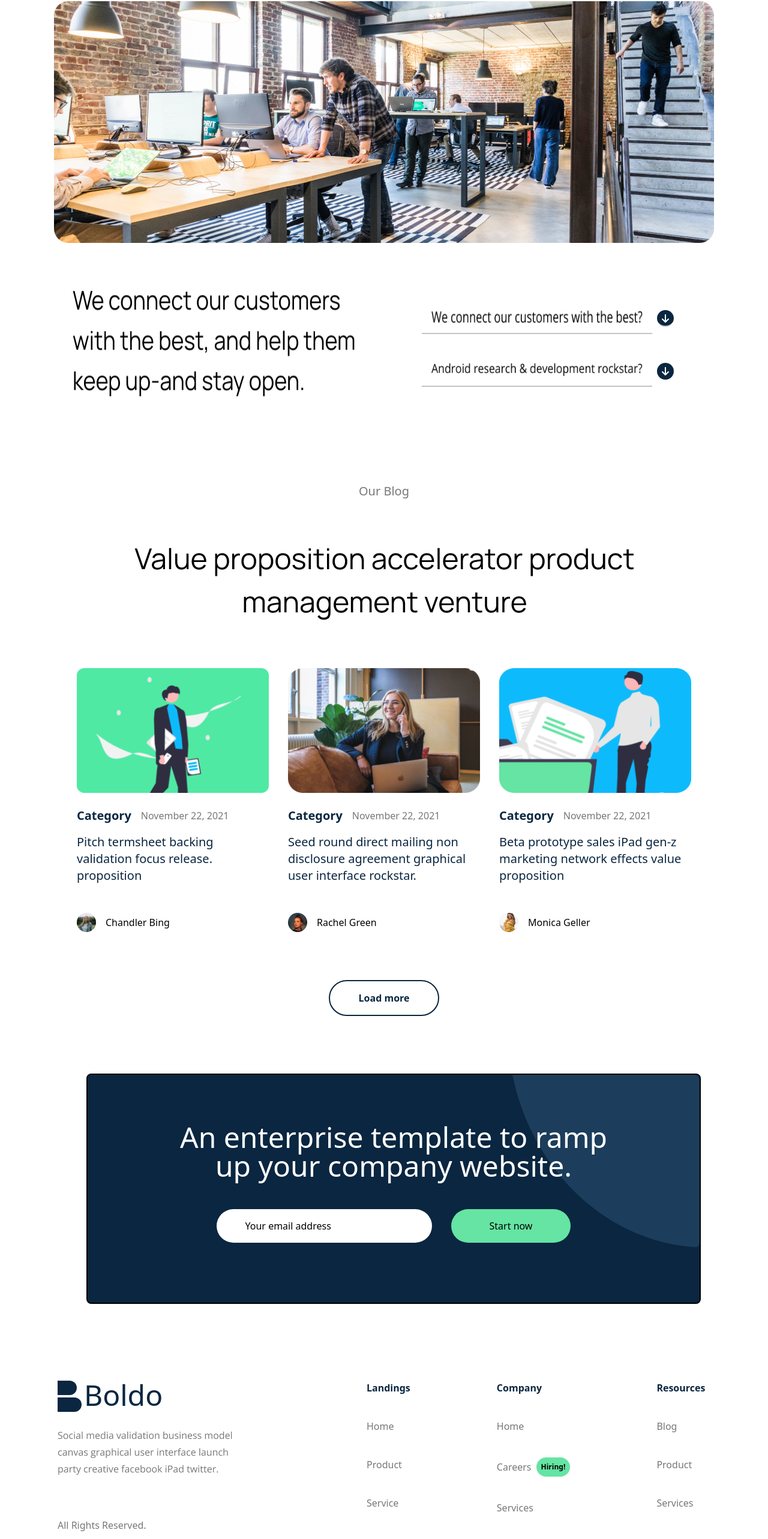
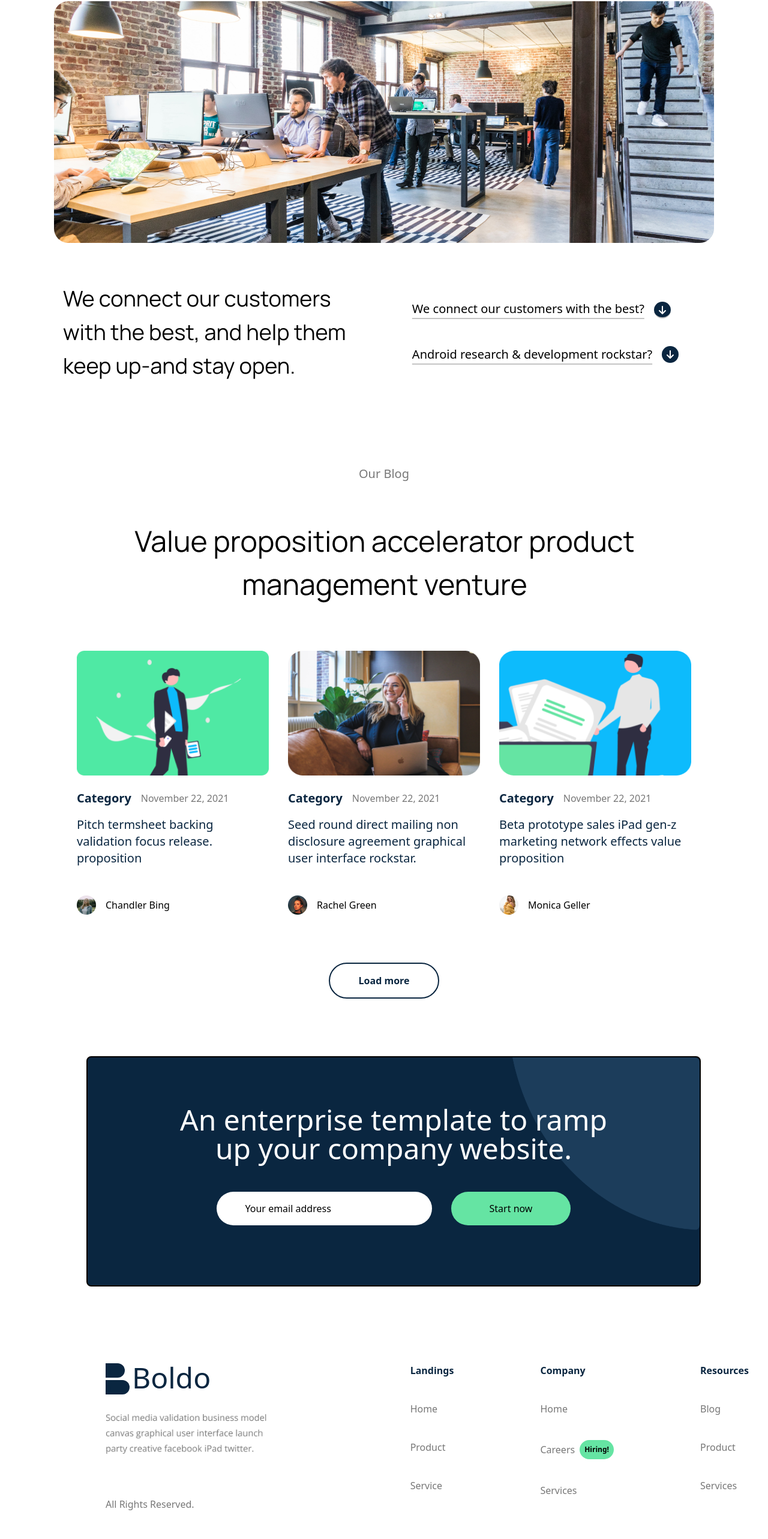
Before and after one commit to SUJAYMACHA/tailwind-udemy, a React (Create React App) app: page /homepage in a window 1280 px wide. Shown: the part 4695-7261 px from the top of the page at 60% size. Built offline with nearby package versions, Linux system fonts and the light colour scheme.

Commit message:
added src folder

```diff
--- a/src/tailwind-projects/projectone-components/Fifthcontent.tsx
+++ b/src/tailwind-projects/homepage-components/Fifthcontent.tsx
@@ -1,6 +1,6 @@
 export const Fifthcontent = () => {
   return (
-    <div className="text-black border-2 bg-[#0A2640] border-black p-8 -translate-y-24 w-4/5 translate-x-36 rounded-lg h-96  ">
+    <div className="text-black border-2 bg-[#0A2640] border-black p-8 -translate-y-24 w-4/5 translate-x-36  rounded-lg h-96  ">
       <div className="flex justify-end">
         <img
           src="./Ellipse 9.png"
--- a/src/tailwind-projects/projectone-components/Finalcontent.tsx
+++ b/src/tailwind-projects/homepage-components/Finalcontent.tsx
@@ -1,7 +1,7 @@
 export const Finalcontent = () => {
   return (
-    <div className=" p-8 text-black w-full flex justify-start gap-72 ">
-      <div className="flex flex-col gap-8  translate-x-16 ">
+    <div className=" p-8 text-black w-full flex justify-start gap-96  ">
+      <div className="flex flex-col gap-8  translate-x-36 ">
         <div className="flex flex-row gap-1 ">
           <div className="flex flex-col gap-1 ">
             <div className="bg-[#0A2640] flex justify-start items-center rounded-r-full w-8  text-[#0A2640]  ">
--- a/src/tailwind-projects/projectone-components/Fourthcontent.tsx
+++ b/src/tailwind-projects/homepage-components/Fourthcontent.tsx
@@ -12,28 +12,23 @@ export const Fourthcontent = () => {
 
       <div className="flex flex-row gap-24">
         <img src="textt.png" className="" />
-        <div className=" flex flex-col gap-8  p-4">
-          <div className="flex flex-row gap-2">
-            <img
-              src="text2.jpg"
-              className=" w-96 h-14 border-b-2 p-4 border-[#C4C4C4] "
-            />
-            <div className="bg-[#0A2640] h-7 w-7 rounded-full translate-y-4 border-b-2 border-[#C4C4C4]"></div>
+        <div className=" flex flex-col gap-12  p-4">
+          <div className="flex flex-row gap-4">
+            <div className="text-xl underline underline-offset-8 decoration-[#C4C4C4]"> We connect our customers with the best?</div>
+
+            <div className="bg-[#0A2640] h-7 w-7 rounded-full translate-y-0.5 border-b-2 border-[#C4C4C4]"></div>
             <FontAwesomeIcon
               icon={faArrowDown}
-              className="  rounded-full text-white -translate-x-7 relative translate-y-5 top-0.5   "
+              className="  rounded-full text-white -translate-x-9 relative translate-y-2   "
             />
           </div>
 
-          <div className="flex flex-row gap-2">
-            <img
-              src="text3.png"
-              className=" w-96 h-14 border-b-2 p-4 border-[#C4C4C4] "
-            />
-            <div className="bg-[#0A2640] h-7 w-7 rounded-full translate-y-4"></div>
+          <div className="flex flex-row gap-4">
+          <div className="text-xl underline underline-offset-8 decoration-[#C4C4C4]" >Android research & development rockstar? </div>
+            <div className="bg-[#0A2640] h-7 w-7 rounded-full "></div>
             <FontAwesomeIcon
               icon={faArrowDown}
-              className="  rounded-full text-white -translate-x-7 relative translate-y-5 top-0.5   "
+              className="  rounded-full text-white -translate-x-9 relative top-1.5   "
             />
           </div>
         </div>
```
Also changed, not shown: src/tailwind-projects/Homepage.tsx (+7 -7 lines), src/tailwind-projects/homepage-components/Firstcontent.tsx (renamed from src/tailwind-projects/projectone-components/Firstcontent.tsx), src/tailwind-projects/homepage-components/Headerone.tsx (renamed from src/tailwind-projects/projectone-components/Headerone.tsx), src/tailwind-projects/homepage-components/Secondcontent.tsx (renamed from src/tailwind-projects/projectone-components/Secondcontent.tsx), src/tailwind-projects/homepage-components/Template.tsx (renamed from src/tailwind-projects/projectone-components/Template.tsx), src/tailwind-projects/homepage-components/Templatetwo.tsx (renamed from src/tailwind-projects/projectone-components/Templatetwo.tsx), src/tailwind-projects/homepage-components/Thirdcontent.tsx (renamed from src/tailwind-projects/projectone-components/Thirdcontent.tsx).
